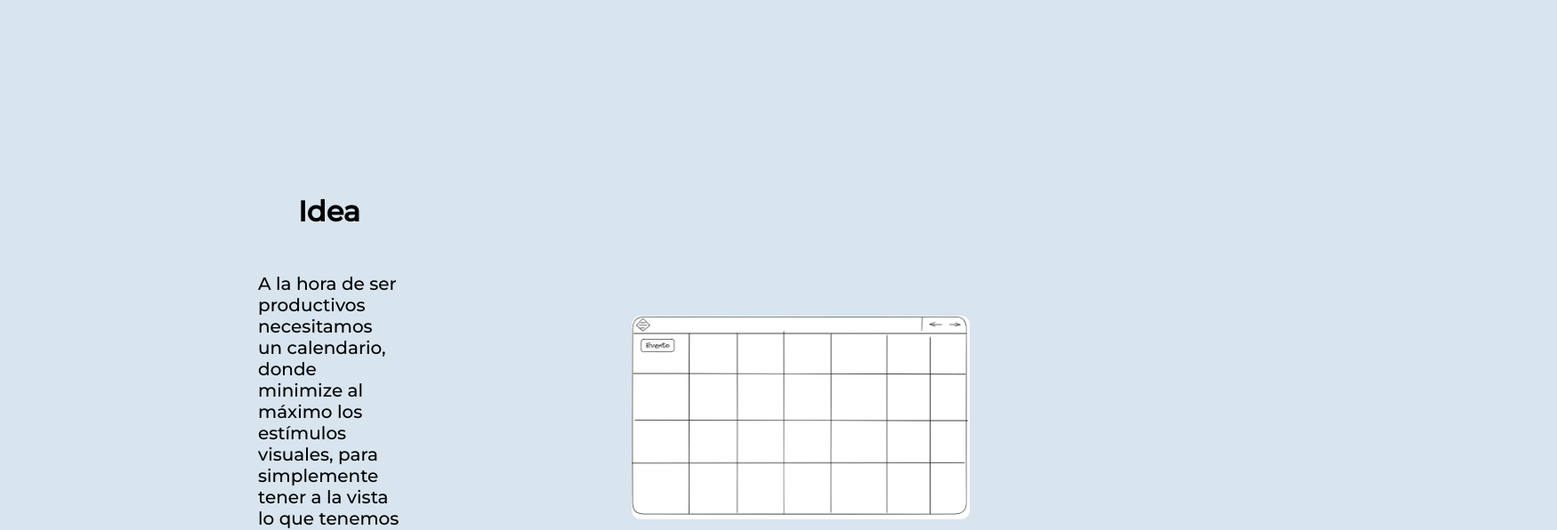
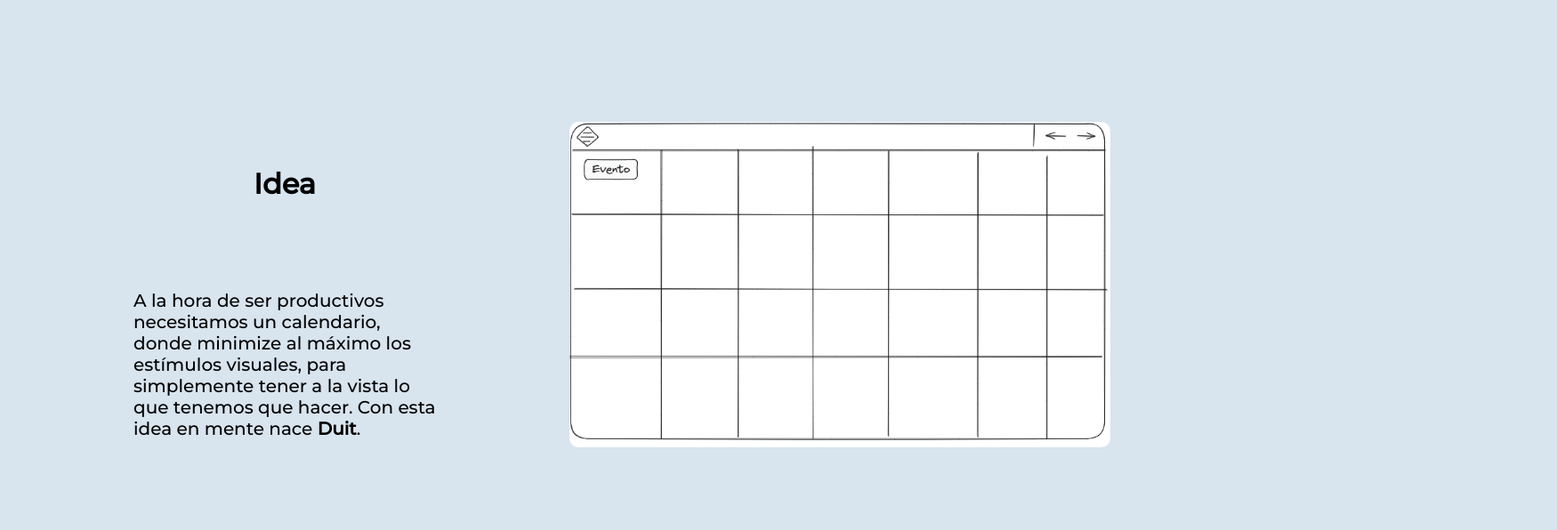
Before and after one commit to Tormenta88/Duit, a plain HTML site: page index.html in a window 1280 px wide. Shown: the part 99-695 px from the top of the page at 89% size, 1750 px wide, since content can reach past the window. Drawn offline with Linux system fonts and the light colour scheme.

Commit message:
BuenoMaoMeno

```diff
--- a/estilos.css
+++ b/estilos.css
@@ -13,6 +13,7 @@ body{
 }
 h1 {
   color: black;
+  margin: 0px;
 }
 h2 {
   text-align: center;
@@ -22,8 +23,6 @@ h2 {
 
 p {
   margin: 50px 250px;
-  justify-content: center;
-
   font-size: 20px;
   color: black;
 
@@ -43,67 +42,64 @@ p {
       margin-left: 20px;
     }
 
-    #titulo {
+    .titulo {
       text-align: center;
       font-family: 'Montserrat', sans-serif;
 
     }
 
-    .caja {
-      background: #E3F2FD;
-      background: #d8e4ee;
-      border: 3px solid;
-      padding: 5px;
-      width: fit-content;
-      margin: 20px auto;
-      text-align: center;
+    .contenedor_idea{
+      width: 100%;
+      height: 100%;
+    }
+
+    .contenedor_idea > div {
+      width: 50%;
+      height: 500px;
 
     }
 
-    .boton {
-      margin-left: 10px;
-      position: 0;
-      top: 10px;
-      right: 10px;
+    .text-content {
+      float: left;
     }
 
-    .contenedor_idea {
-      display: flex;
-      align-items: center;
-      padding: 0 40px;
-      max-width: 10000px;
-      margin: 0;
-      margin-top: 200px;
+    .text-content h1{
+      margin-top: 50px;
     }
 
-    .text-content {
-      flex-basis: 1250px;
-      padding-right: 10px;
-      text-align: initial;
-    }
-
-    .image-content {
-      flex-basis: 60%;
-      display: flex;
-      justify-content: flex-end;
-      margin-right: 150px;
+    .text-content p {
+      margin: 150px;
+      margin-top: 100px;
+      font-size: 20px;
+      color: black;
+      text-align: left;
     }
 
 
+
+    .image-content {
+      width: fit-content;
+      float: right;
+    }
+
+
+
     .imagen_1 {
-      max-width: 100%;
+      max-width: 95%;
       height: auto;
-      border-radius: 10px;}
+      border-radius: 10px;
+    }
     .imagen{
       max-width: 7vw;
       margin-left: 9vw;
       margin-top: 2.3%;
     }
     .imagen_2{
+      display: block;
+      margin-left: auto;
+      margin-right: auto;
+      width: 80%;
       max-width: 100%;
       height: auto;
       border-radius: 10px;
-      margin: 0px 235px;
-      width: 1280px;
-      height: 720px;
     }
--- a/index.html
+++ b/index.html
@@ -24,7 +24,7 @@
     <div class="contenido">
       <div class="contenedor_idea">
         <div class="text-content">
-          <h1 id="titulo">Idea</h1>
+          <h1 class="titulo">Idea</h1>
           <p>
             A la hora de ser productivos necesitamos un calendario, donde minimize al máximo los estímulos visuales, para simplemente tener a la vista lo que tenemos que hacer. Con esta idea en mente nace <b>Duit</b>.
           </p>
@@ -34,8 +34,8 @@
         </div>
       </div>
 
-      <div class="contenedor_concepto">
-        <h2 id="Concepto"> Concepto </h2>
+      <div class="conseto">
+        <h2 class="Concepto"> Concepto </h2>
         <p> El concepto de hacer un calendario surge en un inicio de la falta de alternativas lo suficientemente accesibles para que dos o
           más personas puedan accerder a un mismo servicio de forma rapida y eficiente.
         </p>
```
